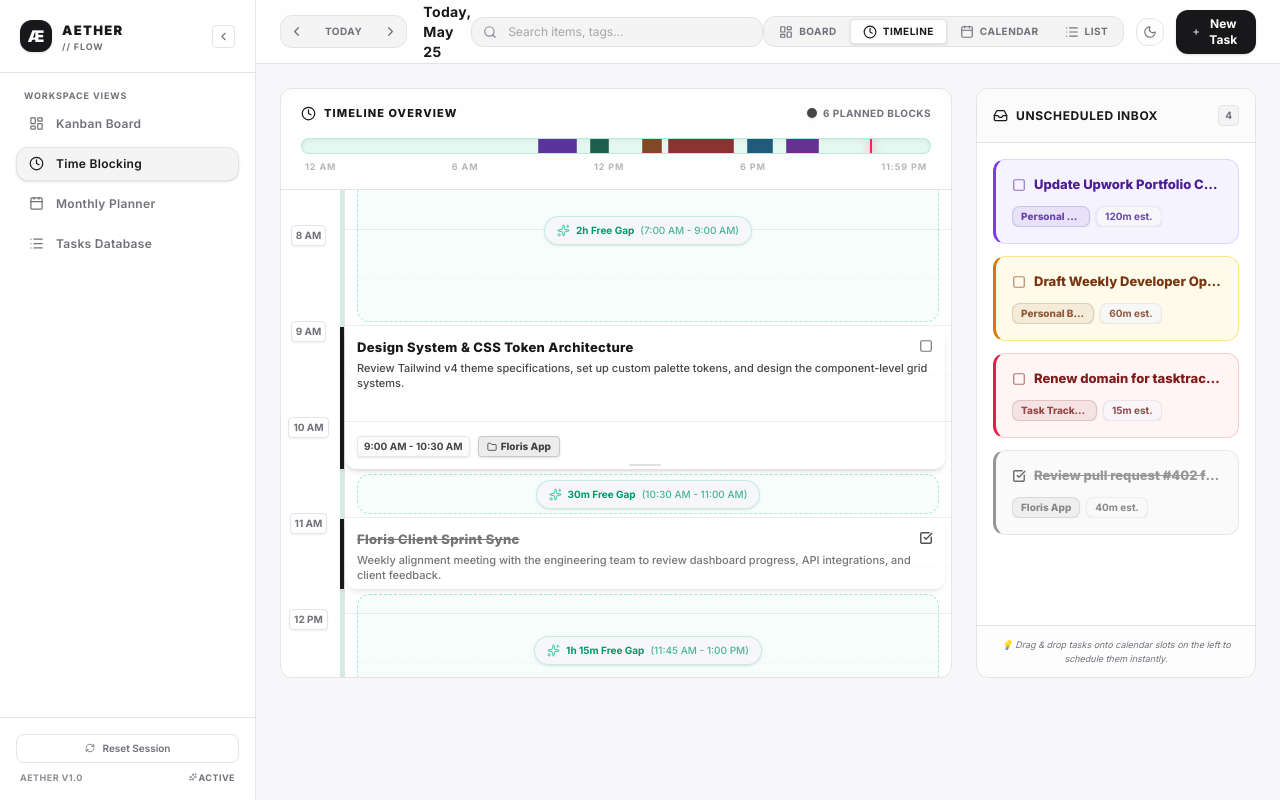
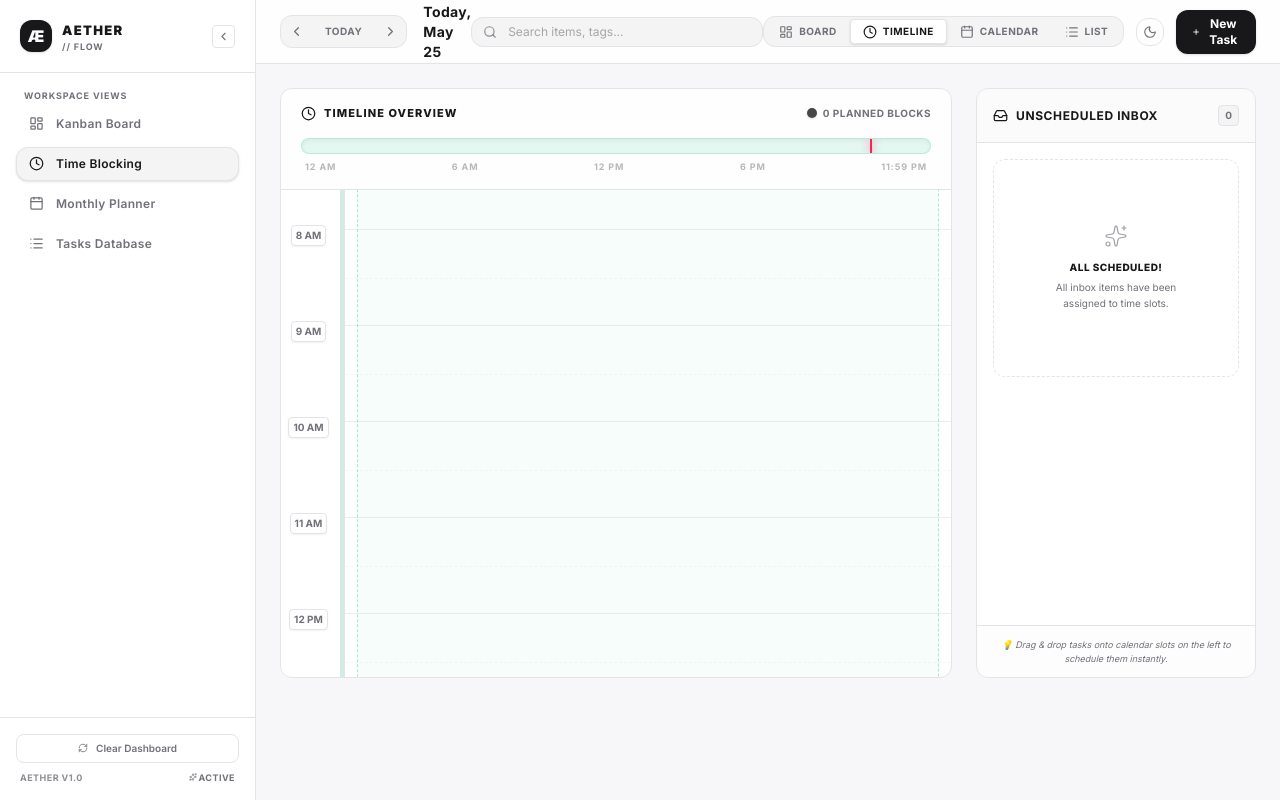
Before and after one commit to harshilLakhani22/aether-flow-scheduler, a Next.js app: page / in a window 1280 px wide. Built offline with nearby package versions, Linux system fonts and the light colour scheme.

Commit message:
fix: clear dashboard behavior and rounded minimap blocks

```diff
--- a/src/atoms/index.ts
+++ b/src/atoms/index.ts
@@ -6,7 +6,7 @@ import { MOCK_TASKS } from '@/utils/mockData';
 export const selectedDateAtom = atom<string>('2026-05-25');
 
 // Main tasks list atom (initialized with empty array for SSR safety, hydrated on client)
-export const tasksAtom = atom<Task[]>(MOCK_TASKS);
+export const tasksAtom = atom<Task[]>([]);
 
 // Syncing state helper (to check if tasks are loaded from localStorage)
 export const isLoadedAtom = atom<boolean>(false);
--- a/src/components/Sidebar.tsx
+++ b/src/components/Sidebar.tsx
@@ -26,10 +26,10 @@ export default function Sidebar() {
   ];
 
   const handleResetData = () => {
-    if (confirm('Reset your tasks to default factory demo data? This will overwrite your custom changes.')) {
-      setTasks(MOCK_TASKS);
-      localStorage.setItem('task-tracker-tasks', JSON.stringify(MOCK_TASKS));
-      alert('Data reset successfully!');
+    if (confirm('Are you sure you want to completely clear all tasks? This cannot be undone.')) {
+      setTasks([]);
+      localStorage.setItem('task-tracker-tasks', JSON.stringify([]));
+      alert('Dashboard cleared successfully!');
     }
   };
 
@@ -129,11 +129,11 @@ export default function Sidebar() {
       <div className="p-4 border-t border-border space-y-2 shrink-0">
         <button
           onClick={handleResetData}
-          className="w-full flex items-center justify-center gap-2 py-1.5 hover:bg-muted border border-border rounded-md text-[10px] font-semibold text-muted-foreground hover:text-foreground transition-colors"
-          title="Reset session to default factory data"
+          className="w-full flex items-center justify-center gap-2 py-1.5 hover:bg-muted border border-border rounded-md text-[10px] font-semibold text-muted-foreground hover:text-rose-500 transition-colors"
+          title="Completely clear all tasks"
         >
           <RefreshCw size={10} />
-          <span>Reset Session</span>
+          <span>Clear Dashboard</span>
         </button>
 
         <div className="flex items-center justify-between text-[9px] text-muted-foreground/80 font-bold uppercase tracking-wider px-1">
--- a/src/components/TimelineMinimap.tsx
+++ b/src/components/TimelineMinimap.tsx
@@ -138,7 +138,7 @@ export default function TimelineMinimap({ onTaskClick, className = '' }: Timelin
                   width: `${widthPercent}%`,
                   backgroundColor: 'var(--task-text)'
                 }}
-                className={`absolute h-full opacity-90 border-x border-background/20 color-${task.color || 'indigo'} hover:opacity-100 hover:scale-y-110 transition-all cursor-pointer z-20`}
+                className={`absolute h-full opacity-90 rounded-md border-x border-background/20 color-${task.color || 'indigo'} hover:opacity-100 hover:scale-y-110 transition-all cursor-pointer z-20`}
                 title={`${task.title} (${formatTime12h(task.startTime!)} - ${formatTime12h(task.endTime!)})`}
                 onClick={() => onTaskClick?.(task, startMin)}
               />
```
